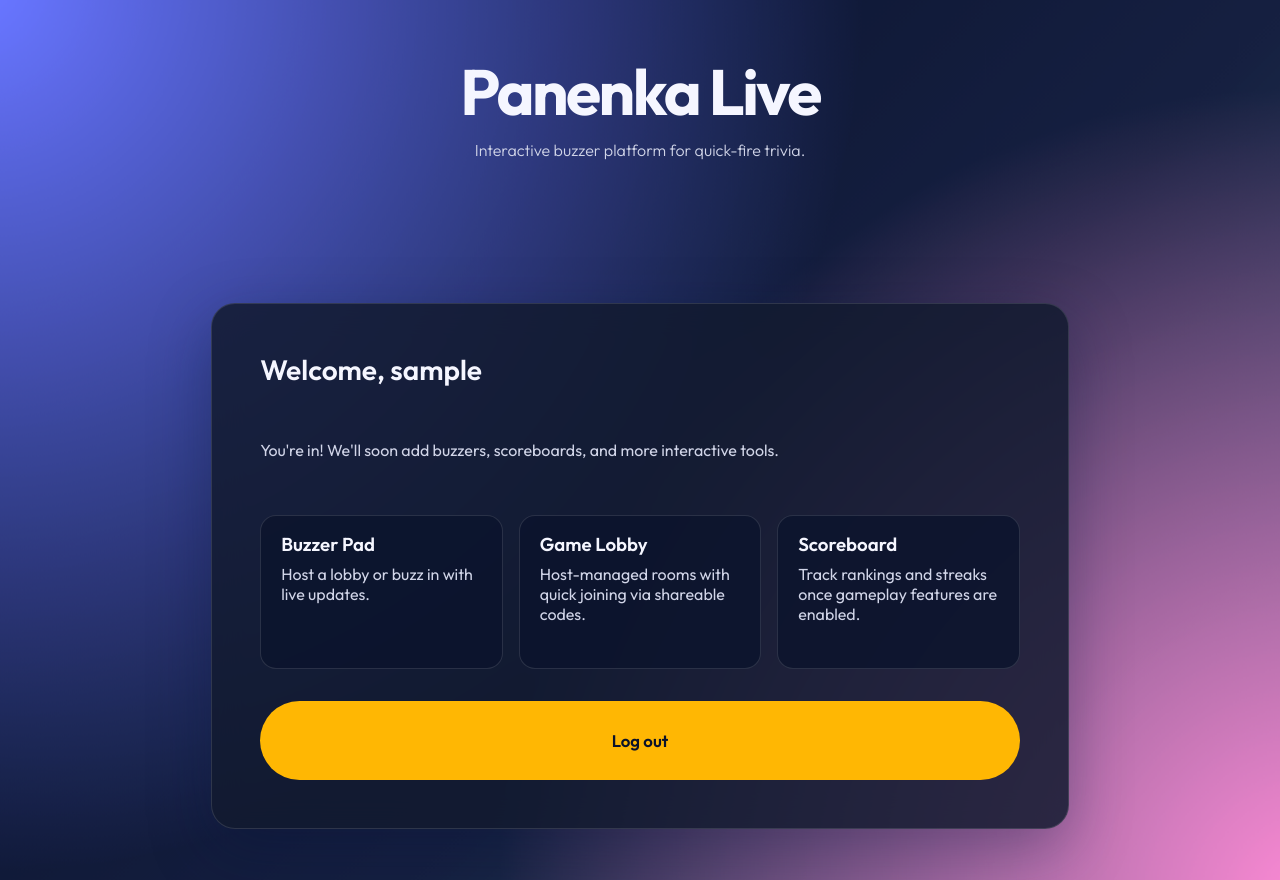
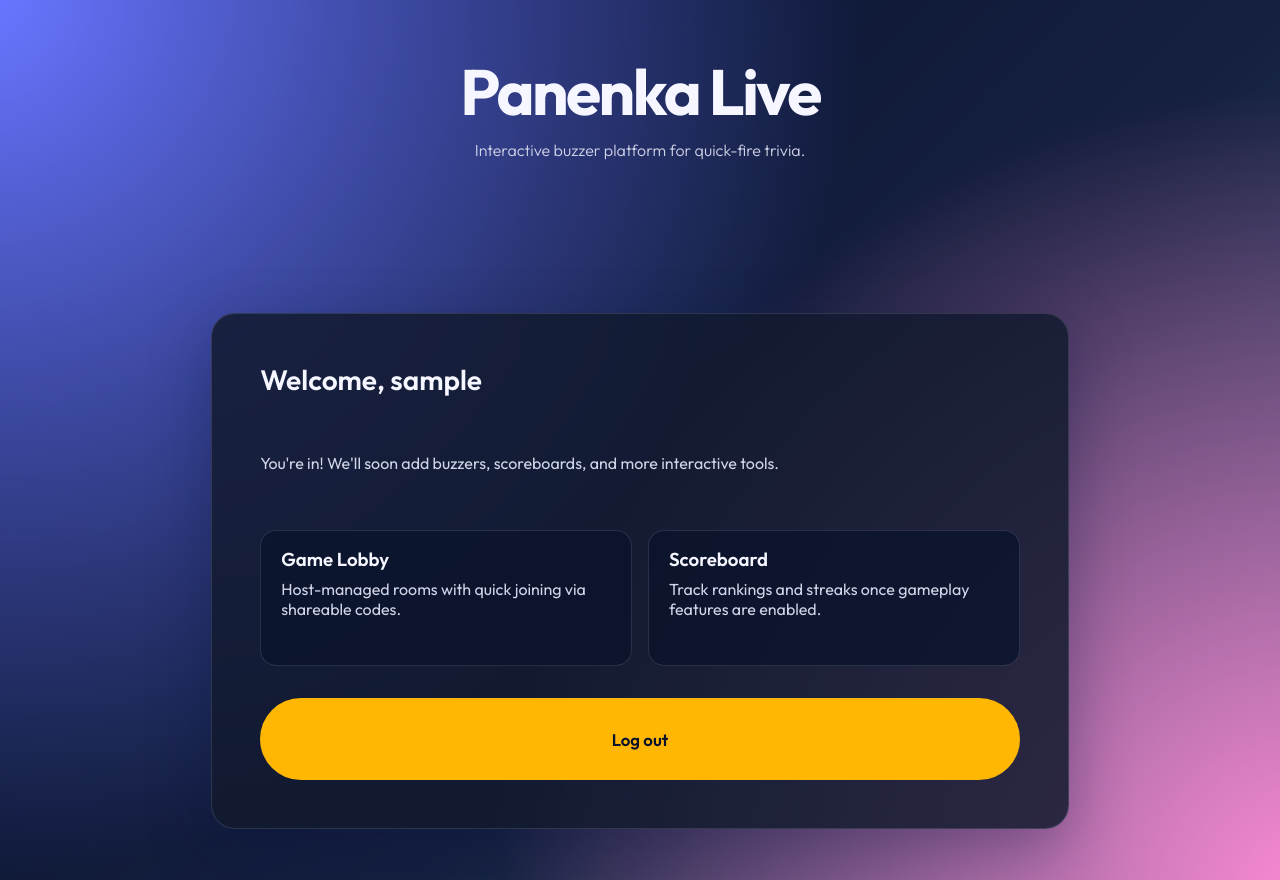
Before and after one commit to valentinych/panenka_app, a Flask app: page /dashboard in a window 1280 px wide. Run offline with Flask 3, Linux system fonts and the light colour scheme; the visitor is signed in with stand-in values (Sample User, id 1).

Commit message:
Remove Buzzer Pad placeholder from dashboard

```diff
--- a/app/templates/dashboard.html
+++ b/app/templates/dashboard.html
@@ -12,10 +12,6 @@
   </h2>
   <p class="card-description">You're in! We'll soon add buzzers, scoreboards, and more interactive tools.</p>
   <div class="placeholder-grid">
-    <a class="placeholder placeholder-link" href="{{ url_for('main.buzzer_home') }}">
-      <h3>Buzzer Pad</h3>
-      <p>Host a lobby or buzz in with live updates.</p>
-    </a>
     <a class="placeholder placeholder-link" href="{{ url_for('main.game_lobby') }}">
       <h3>Game Lobby</h3>
       <p>Host-managed rooms with quick joining via shareable codes.</p>
```
